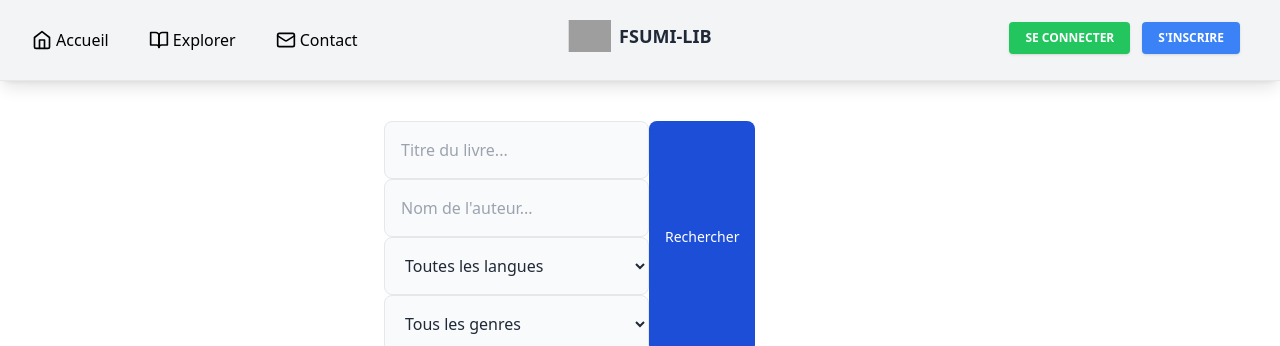
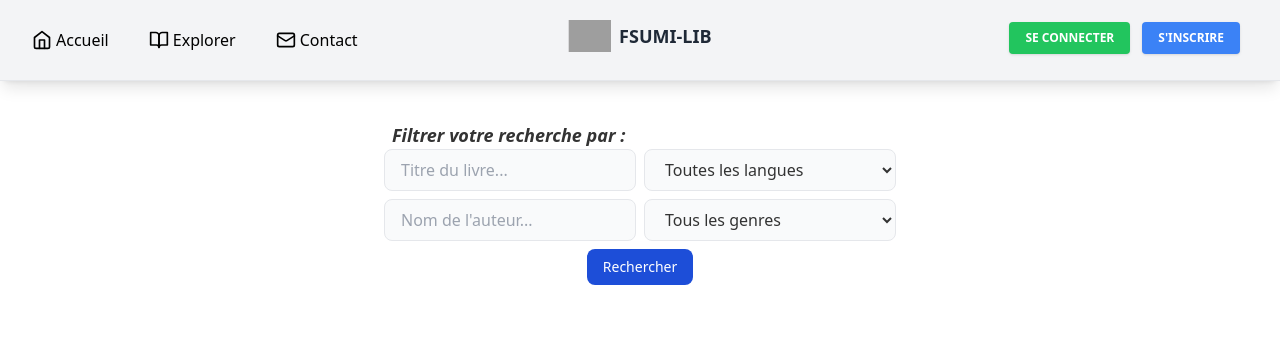
Before and after one commit to 0x0redd/bibliotheque, a Django app: page /livre/ in a window 1280 px wide. Shown: the top 346 px of the page. Run offline with Django 5.2, Linux system fonts and the light colour scheme; data comes from the database, SQL or seed files in the repository; some libraries are stand-ins or nearby versions; grey boxes are pictures that could not be loaded.

Commit message:
fixe filters

```diff
--- a/BiblioAPP/templates/livre.html
+++ b/BiblioAPP/templates/livre.html
@@ -69,24 +69,19 @@
 </div> {% endcomment %}
 
 <form class="max-w-lg mx-auto m-10" method="GET" action="{% url 'livre' %}">
-  <div class="flex flex-grow h-full w-full ">
-    <div class="h-auto">
+  <div class="h-full w-full ">
+    <h2 class="text-lg font-semibold italic ms-2 text-[#333333]">Filtrer votre recherche par :</h2>
+    <div class="h-auto mx-auto text-center">
+      <div class="flex items-center gap-2">
         <!-- Recherche par Titre -->
-        <div>
+        <div class="w-full">
           <label for="title" class="mb-2 text-sm font-medium text-white-900 sr-only dark:text-gray">Titre</label>
-            <input type="text" id="title" name="title" class="block w-full p-4 text-md text-black border border-white-300 rounded-lg bg-gray-50 focus:ring-primary-500 focus:border-primary-500 dark:bg-white-700 dark:border-white-900 dark:placeholder-white-900 dark:text-black dark:focus:ring-primary-500 dark:focus:border-primary-500" placeholder="Titre du livre...">
+          <input type="text" id="title" name="title" class="block w-full py-2 text-[#333333] px-4 text-md border border-white-300 rounded-lg bg-gray-50 focus-visible:ring-blue-500 focus:ring-blue-500 focus:border-blue-500 dark:bg-white-700 dark:border-white-900 dark:placeholder-white-900 dark:focus-visible:ring-blue-500 " placeholder="Titre du livre...">
         </div>
-
-        <!-- Recherche par Auteur -->
-        <div>
-            <label for="author" class="mb-2 text-sm font-medium text-white-900 sr-only dark:text-gray">Auteur</label>
-            <input type="text" id="author" name="author" class="block w-full p-4 text-md text-black border border-white-300 rounded-lg bg-gray-50 focus:ring-primary-500 focus:border-primary-500 dark:bg-white-700 dark:border-white-900 dark:placeholder-white-900 dark:text-black dark:focus:ring-primary-500 dark:focus:border-primary-500" placeholder="Nom de l'auteur...">
-        </div>
-
         <!-- Recherche par Langue -->
-        <div>
+        <div class="w-full">
           <label for="language" class="mb-2 text-sm font-medium text-white-900 sr-only dark:text-gray">Langue</label>
-            <select id="language" name="language" class="block w-full p-4 text-md border border-white-300 rounded-lg bg-gray-50 focus:ring-primary-500 focus:border-primary-500 dark:bg-white-700 dark:border-white-900 dark:placeholder-white-900 dark:text-black dark:focus:ring-primary-500 dark:focus:border-primary-500">
+          <select id="language" name="language" class="block w-full py-2 text-[#333333] px-4 text-md border border-white-300 rounded-lg bg-gray-50 focus-visible:ring-blue-500 focus:ring-blue-500 focus:border-blue-500 dark:bg-white-700 dark:border-white-900 dark:placeholder-white-900 dark:focus-visible:ring-blue-500 ">
               <option value="">Toutes les langues</option>
               <option value="fr">Français</option>
               <option value="en">Anglais</option>
@@ -94,10 +89,18 @@
           </select>
         </div>
 
+      </div>
+
+      <div class="flex items-center gap-2 mt-2">
+        <!-- Recherche par Auteur -->
+        <div class="w-full">
+          <label for="author" class="mb-2 text-sm font-medium text-white-900 sr-only dark:text-gray">Auteur</label>
+          <input type="text" id="author" name="author" class="block w-full py-2 text-[#333333] px-4 text-md border border-white-300 rounded-lg bg-gray-50 focus-visible:ring-blue-500 focus:ring-blue-500 focus:border-blue-500 dark:bg-white-700 dark:border-white-900 dark:placeholder-white-900 dark:focus-visible:ring-blue-500 " placeholder="Nom de l'auteur...">
+        </div>
         <!-- Recherche par Genre -->
-        <div>
+        <div class="w-full">
             <label for="genre" class="mb-2 text-sm font-medium text-white-900 sr-only dark:text-gray">Genre</label>
-            <select id="genre" name="genre" class="block w-full p-4 text-md border border-white-300 rounded-lg bg-gray-50 focus:ring-primary-500 focus:border-primary-500 dark:bg-white-700 dark:border-white-900 dark:placeholder-white-900 dark:text-black dark:focus:ring-primary-500 dark:focus:border-primary-500">
+            <select id="genre" name="genre" class="block w-full py-2 text-[#333333] px-4 text-md border border-white-300 rounded-lg bg-gray-50 focus-visible:ring-blue-500 focus:ring-blue-500 focus:border-blue-500 dark:bg-white-700 dark:border-white-900 dark:placeholder-white-900 dark:focus-visible:ring-blue-500">
                 <option value="">Tous les genres</option>
                 <option value="fiction">Fiction</option>
                 <option value="non-fiction">Non-Fiction</option>
@@ -105,9 +108,10 @@
                 <!-- Ajoutez d'autres genres ici -->
             </select>
         </div>
+      </div>
+      <button type="submit" class="h-full mt-2 mx-auto text-white bg-blue-700 hover:bg-blue-800 focus:ring-4 focus:outline-none focus:ring-blue-300 font-medium rounded-lg text-sm px-4 py-2 dark:bg-blue-600 dark:hover:bg-blue-700 dark:focus:ring-blue-800">Rechercher</button>
 
     </div>
-    <button type="submit" class="text-white bg-blue-700 hover:bg-blue-800 focus:ring-4 focus:outline-none focus:ring-blue-300 font-medium rounded-lg text-sm px-4 py-2 dark:bg-blue-600 dark:hover:bg-blue-700 dark:focus:ring-blue-800">Rechercher</button>
   </div>
 </form>
 <!-- search bar  -->
--- a/bibioproject/settings.py
+++ b/bibioproject/settings.py
@@ -90,7 +90,7 @@ DATABASES = {
          'ENGINE': 'django.db.backends.mysql',
          'NAME': 'biblio',
          'USER': 'root',
-         'PASSWORD': '',
+         'PASSWORD': 'admin',
          'HOST': 'localhost',
          'PORT': '3306',
      }
```
Lines whose indentation alone changed are shown as unchanged.
